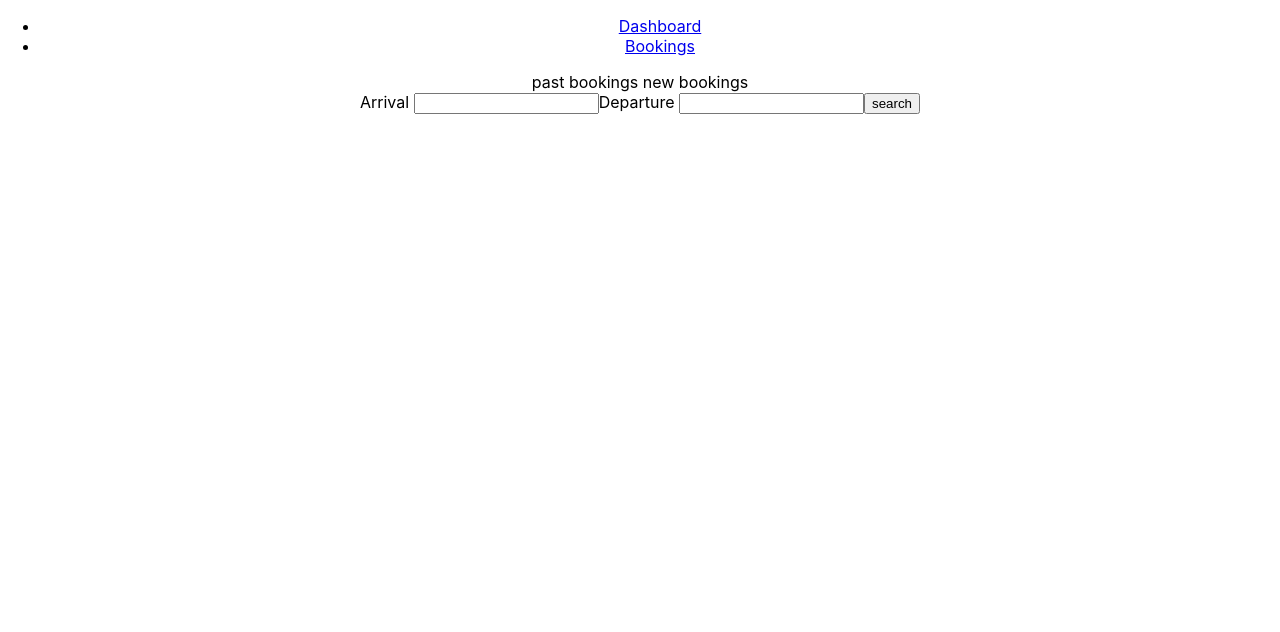
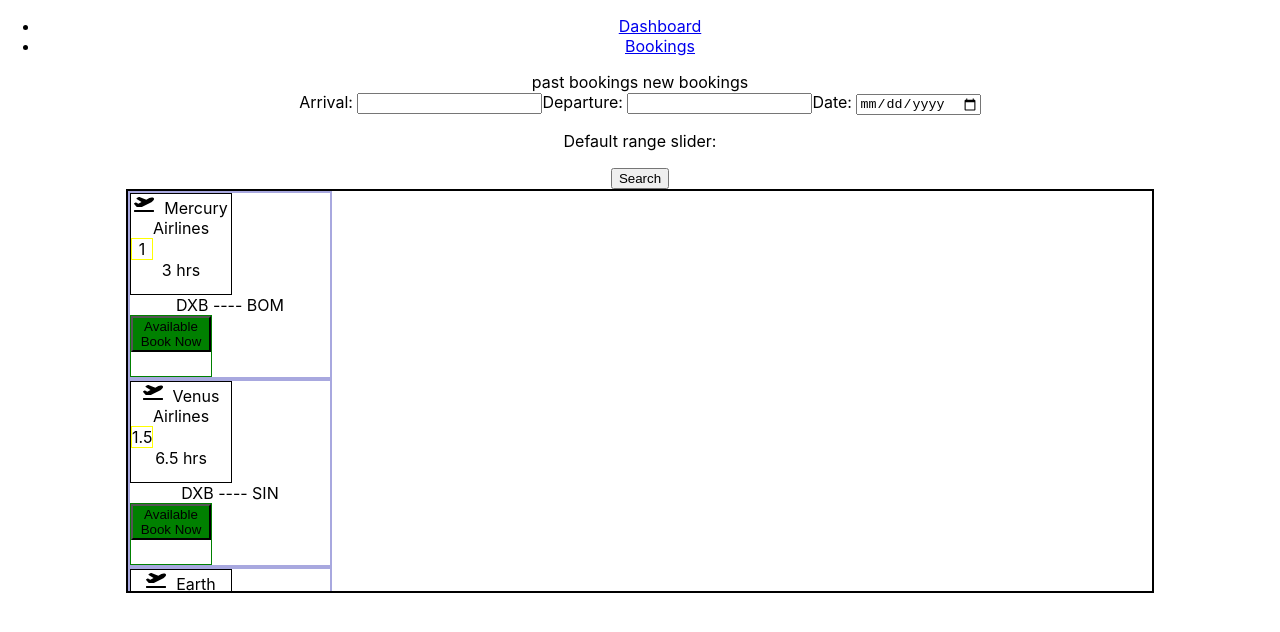
Before and after one commit to yashvia1501/Flight-Booking, a React (Create React App) app: page /bookings in a window 1280 px wide. Shown: the top 632 px of the page. Built offline with nearby package versions, Linux system fonts and the light colour scheme.

Commit message:
filter functionality by search and display

```diff
--- a/package.json
+++ b/package.json
@@ -9,6 +9,7 @@
     "axios": "^1.7.2",
     "react": "^18.3.1",
     "react-dom": "^18.3.1",
+    "react-icons": "^5.2.1",
     "react-router-dom": "^6.24.1",
     "react-scripts": "5.0.1",
     "web-vitals": "^2.1.4"
--- a/src/App.css
+++ b/src/App.css
@@ -36,3 +36,39 @@
     transform: rotate(360deg);
   }
 }
+
+.item-name{
+  height: 100px;
+  width: 100px;
+  border: 1px solid black;
+
+}
+.item-rating{
+  height: 20px;
+  width: 20px;
+  border: 1px solid yellow;
+}
+.item-status{
+  height: 60px;
+  width: 80px;
+  border: 1px solid green;
+
+
+}
+.item-details{
+  border: 2px solid rgb(168, 168, 223);
+  width: 200px;
+  display: block;
+
+}
+.slidecontainer {
+  width: 100%;
+}
+.flight-details{
+  width: 80%;
+  overflow-x: auto;
+  border: 2px solid black;
+  height: 400px;
+  margin: auto;
+  padding: auto;
+}
--- a/src/components/NewBookings.js
+++ b/src/components/NewBookings.js
@@ -1,32 +1,58 @@
-import React,{useState, useEffect} from 'react'
-import axios from 'axios';
+import React, { useState } from 'react';
+import { FaPlaneDeparture } from "react-icons/fa";
 import { value } from './Data';
 
 const NewBookings = () => {
-    const[post,setPosts]=useState(value)
-    const[originalpost,setoriginalPosts]=useState(value)
-    const[arrival,setarrival]=useState('')
-    const[dept,setDept]=useState('')
+  const [post, setPosts] = useState(value);
+  const [originalPost, setOriginalPosts] = useState(value);
+  const [arrival, setArrival] = useState('');
+  const [dept, setDept] = useState('');
 
-    const HandleInput=()=>{
+  const handleSearch = () => {
+    const updatedPost = originalPost.filter(item =>
+      item.arrival.toLowerCase().includes(arrival.trim().toLowerCase()) &&
+      item.departure.toLowerCase().includes(dept.trim().toLowerCase())
+    );
+    setPosts(updatedPost);
+  };
 
-    }
-    const HandleSearch=()=>{
-        const updatedpost= originalpost.filter(item=> item.arrival.toLowerCase().includes(arrival) || item.departure.toLowerCase().includes(dept))
-        setPosts(updatedpost)
+  return (
+    <>
+      <div>
+        Arrival: <input type='text' value={arrival} onChange={(e) => setArrival(e.target.value)} />
+        Departure: <input value={dept} onChange={(e) => setDept(e.target.value)} />
+        Date: <input type='date' />
+        <div className="slidecontainer">
+          <p>Default range slider:</p>
+          {/* <input type="range" min={0} max={10000000} value={} onChange={updateFilterPrice}></input> */}
+        </div>
+        <button onClick={handleSearch}>Search</button>
 
-    }
-    console.log(post.length)
-  return (
-    <div>
-      Arrival <input type='text' value={arrival} onChange={(e)=>setarrival(e.target.value)} />
-      Departure <input value={dept} onChange={(e)=>setDept(e.target.value)}/>
-      <button onClick={HandleSearch}>search</button>
+        <div className='flight-details'>
+          {post.length > 0 ? post.map((item, index) => {
+            return (
+              <div key={index} style={{ display: "inline" }}>
+                  <div className='item-details'>
+                    <div className='item-name'>
+                      <FaPlaneDeparture style={{ fontSize: '20px', marginRight: '10px' }} />
+                      {item.name}
+                      <div className='item-rating'>{item.rating}</div>
+                      <div>{item.duration} hrs</div>
+                    </div>
+                    <div>{item.arrival} ---- {item.departure}</div>
+                    <div className='item-status'>
+                      <button style={{ backgroundColor: (item.status === 'Available Book Now' ? 'green' : item.status === 'Unavailable' ? 'red' : 'lightblue') }}>
+                        {item.status}
+                      </button>
+                    </div>
+                  </div>
+              </div>
+            )
+          }) : "null"}
+        </div>
+      </div>
+    </>
+  );
+};
 
-
-
-    </div>
-  )
-}
-
-export default NewBookings
+export default NewBookings;
```
Also changed, not shown: 1 other file (tests, documents, lock files or other folders).
